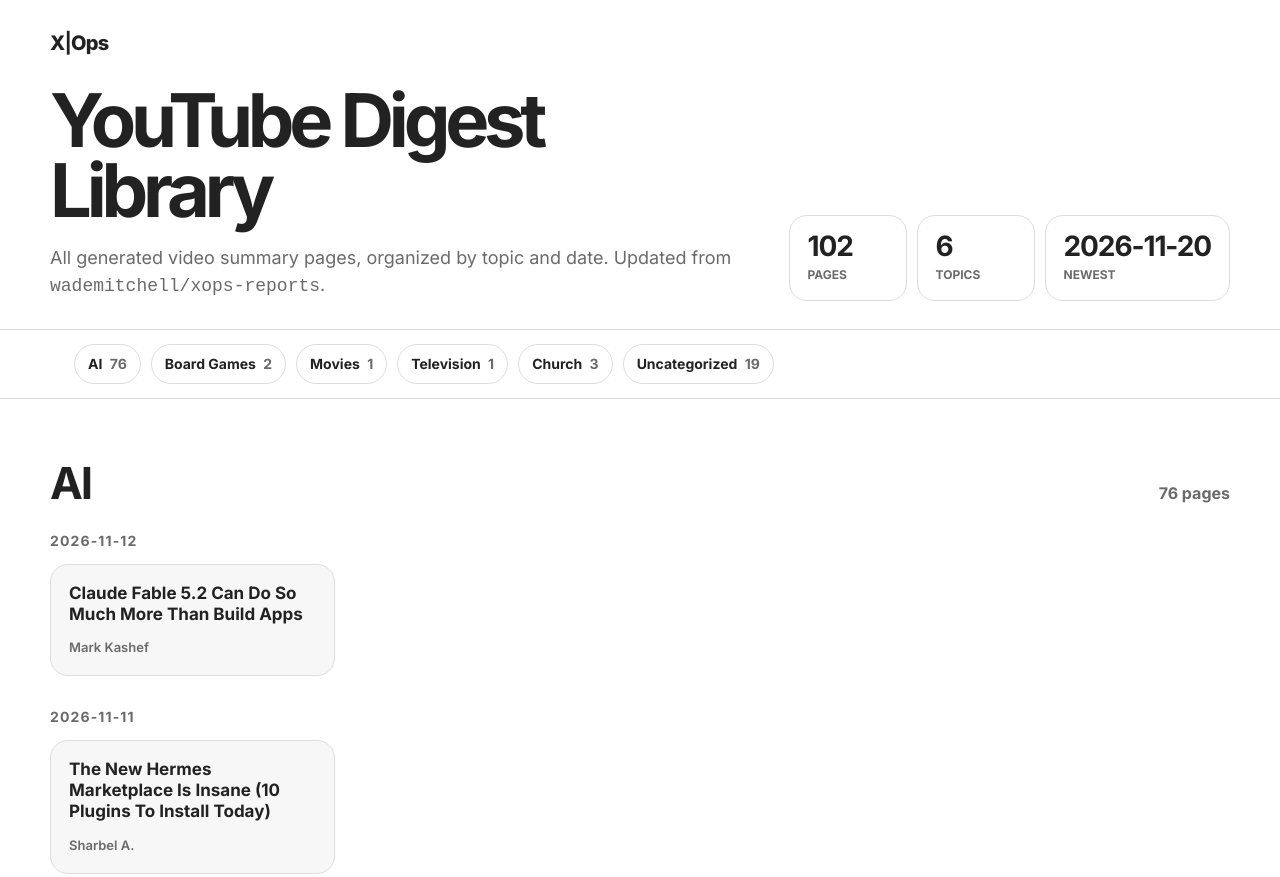
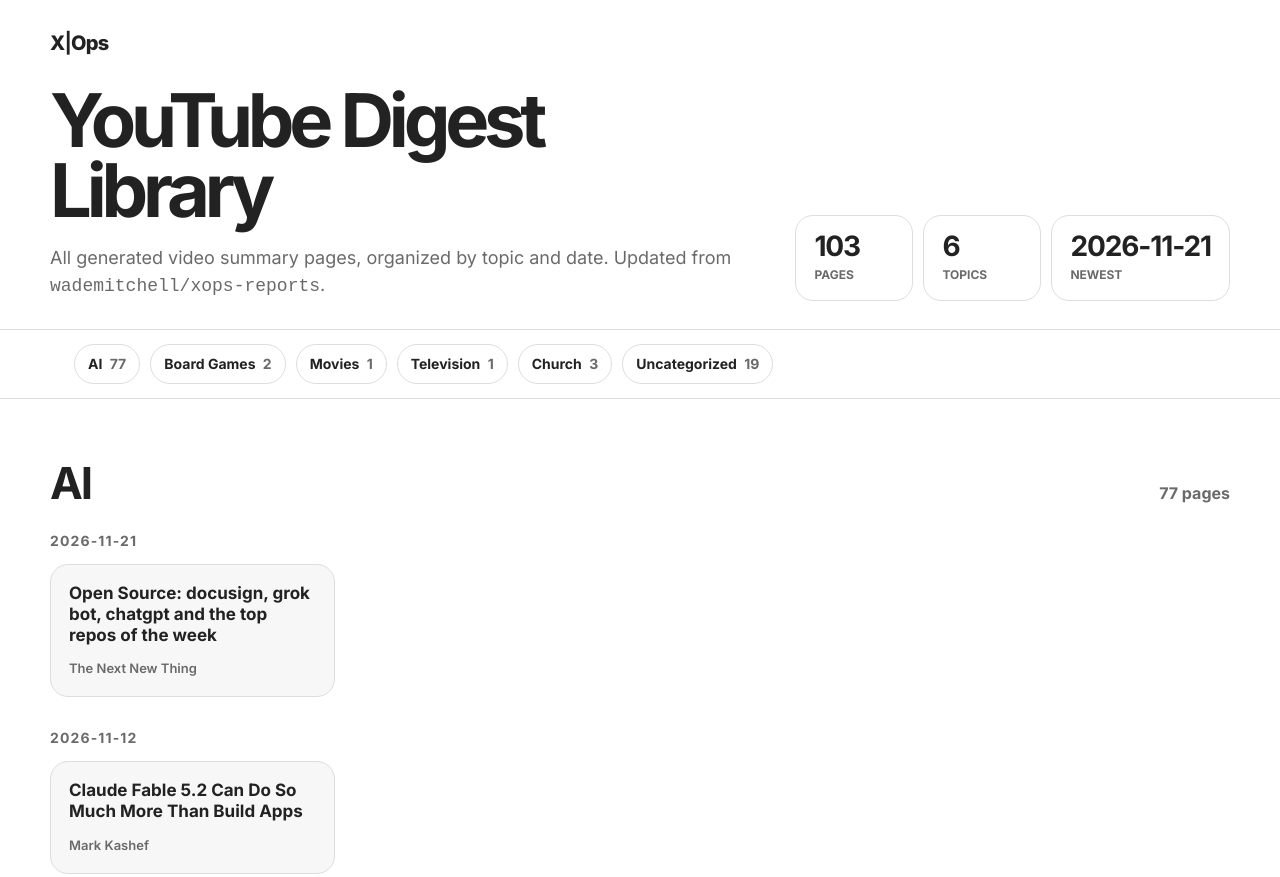
Before and after one commit to wademitchell/xops-reports, a plain HTML site: page index.html in a window 1280 px wide. Shown: the top 877 px of the page. Drawn offline with Linux system fonts and the light colour scheme.

Commit message:
report: update YouTube digest library index

```diff
--- a/index.html
+++ b/index.html
@@ -71,14 +71,14 @@
         <p class="sub">All generated video summary pages, organized by topic and date. Updated from <code>wademitchell/xops-reports</code>.</p>
       </div>
       <div class="stats">
-        <div class="stat"><strong>102</strong><span>pages</span></div>
+        <div class="stat"><strong>103</strong><span>pages</span></div>
         <div class="stat"><strong>6</strong><span>topics</span></div>
-        <div class="stat"><strong>2026-11-20</strong><span>newest</span></div>
+        <div class="stat"><strong>2026-11-21</strong><span>newest</span></div>
       </div>
     </div>
   </div>
 </header>
-<nav class="nav"><div class="wrap topic-nav"><a class="topic-pill" href="#ai">AI <span>76</span></a>
+<nav class="nav"><div class="wrap topic-nav"><a class="topic-pill" href="#ai">AI <span>77</span></a>
 <a class="topic-pill" href="#board-games">Board Games <span>2</span></a>
 <a class="topic-pill" href="#movies">Movies <span>1</span></a>
 <a class="topic-pill" href="#television">Television <span>1</span></a>
@@ -87,9 +87,15 @@
 <main><div class="wrap"><section class="topic-section" id="ai">
   <div class="section-heading">
     <h2>AI</h2>
-    <span>76 pages</span>
+    <span>77 pages</span>
   </div>
   <div class="date-group">
+  <h3>2026-11-21</h3>
+  <div class="cards"><a class="card" href="https://wademitchell.github.io/xops-reports/r/2026-11-21/Open_Source__docusign__grok_bot__chatgpt_and_the_top_repos_of_the_week-6b01df86.html">
+  <div class="card-title">Open Source: docusign, grok bot, chatgpt and the top repos of the week</div>
+  <div class="card-meta">The Next New Thing</div>
+</a></div>
+</div><div class="date-group">
   <h3>2026-11-12</h3>
   <div class="cards"><a class="card" href="https://wademitchell.github.io/xops-reports/r/2026-11-12/Claude_Fable_5_2_Can_Do_So_Much_More_Than_Build_Apps-6af6b577.html">
   <div class="card-title">Claude Fable 5.2 Can Do So Much More Than Build Apps</div>
@@ -625,6 +631,6 @@
 </a></div>
 </div>
 </section></div></main>
-<footer><div class="wrap">Generated Nov 20, 2026, 12:50 PM Pacific Standard Time. Source pages live under <code>/r/YYYY-MM-DD/</code>.</div></footer>
+<footer><div class="wrap">Generated Nov 21, 2026, 10:14 AM Pacific Standard Time. Source pages live under <code>/r/YYYY-MM-DD/</code>.</div></footer>
 </body>
 </html>
```
